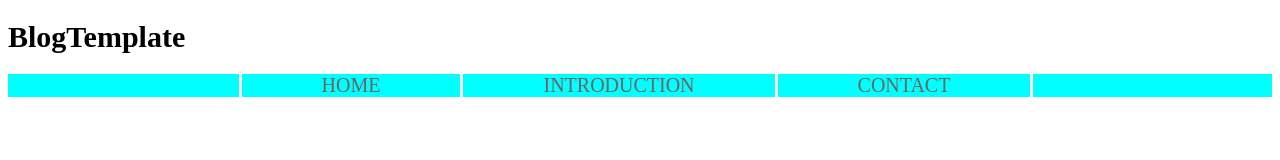
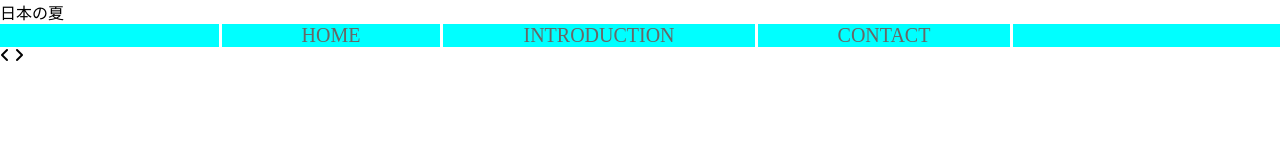
Before and after one commit to toki3388/Blog1, a plain HTML site: page index.html in a window 1280 px wide. Drawn offline with Linux system fonts and the light colour scheme; some packages are replaced by stand-ins of ours.

Commit message:
画像の追加

```diff
--- a/index.html
+++ b/index.html
@@ -1,14 +1,20 @@
 <!DOCTYPE html>
 <html lang="ja">
   <head>
-    <meta charset="utf-8">
+    <meta charset="UTF-8">
+    <meta name="viewport" content="width=device-width, initial-scale=1.0">
     <title>Blog</title>
-    <!--<meta name="description" content="ブログサイトです">-->
+    <link rel="stylesheet" href="https://unpkg.com/ress/dist/ress.min.css">
     <link rel="stylesheet" href="blog1.css">
+    <script src="https://kit.fontawesome.com/6240d24f45.js" crossorigin="anonymous"></script>
+    <script src="script.js" defer></script>
   </head>
+
   <body>
     <header>
-      <h1>BlogTemplate</h1>
+      <div class="subMain">
+        日本の夏
+      </div>
       <nav>
         <ul class="main-nav">
           <li class="li-1"><a href="home.html">HOME</a></li>
@@ -18,5 +24,11 @@
       </nav>
     </header>
 
+    <div id="slide">
+      <div id="leftArrow" class="leftArrow fa-solid fa-angle-left"></div>
+      <div id="rightArrow" class="rightArrow fa-solid fa-angle-right"></div>
+      <img id="photos">
+    </div>
+
   </body>
 </html>
```
